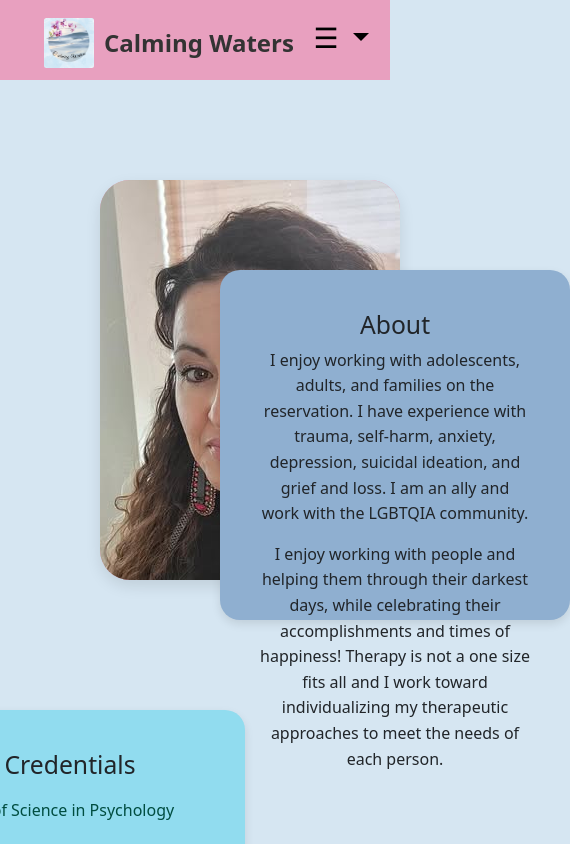
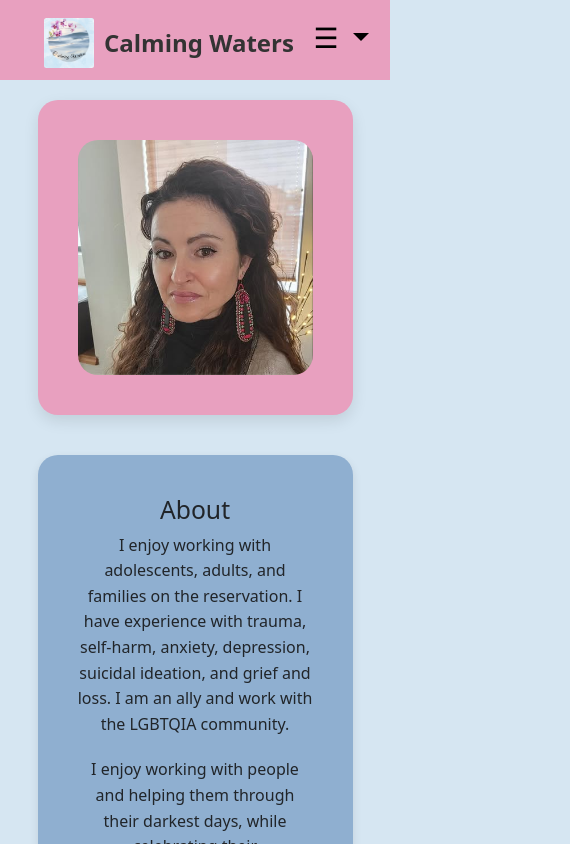
Before and after one commit to KawikaI/calming-waters, a React (Create React App) app in the folder calming-waters-react/: page /about in a window 390 px wide. Shown: the top 844 px of the page, 570 px wide, since content can reach past the window. Built offline with nearby package versions, Linux system fonts and the light colour scheme; a web font is replaced by a local one.

Commit message:
fixed mobile about page

```diff
--- a/calming-waters-react/src/pages/About.css
+++ b/calming-waters-react/src/pages/About.css
@@ -11,15 +11,15 @@ html, body {
   justify-content: center; /* Ensures proper spacing */
   align-items: flex-start; /* Align to top */
   gap: 40px; /* Space between boxes */
-  min-height: 120vh; /* ⬅️ Increased height for more space */
-  padding-bottom: 300px; /* ⬅️ Push footer further down */
+  min-height: 120vh; /* Increased height for more space */
+  padding-bottom: 300px; /* Push footer further down */
 }
 
 /* First Box - Profile Image */
 .about-box {
   background: #e8a0bf; /* Soft Orchid Pink */
   padding: 40px;
-  border-radius: 30px; /* ⬅️ Increased for smoother corners */
+  border-radius: 30px;
   width: 300px;
   height: 400px;
   text-align: center;
@@ -27,11 +27,11 @@ html, body {
   flex-direction: column;
   justify-content: center;
   align-items: center;
-  box-shadow: 0px 6px 15px rgba(0, 0, 0, 0.1); /* ⬅️ Slightly stronger shadow */
+  box-shadow: 0px 6px 15px rgba(0, 0, 0, 0.1);
   position: absolute;
   top: 180px;
   left: 100px;
-  overflow: hidden; /* ⬅️ Ensures no image overflow */
+  overflow: hidden;
 }
 
 /* Second Box */
@@ -43,14 +43,14 @@ html, body {
   height: 350px;
   text-align: center;
   box-shadow: 0px 4px 10px rgba(0, 0, 0, 0.1);
-  position: relative; /* Allows independent positioning */
-  top: 150px; /* Move down */
-  left: 200px; /* Move right */
+  position: relative;
+  top: 150px;
+  left: 200px;
 }
 
 .second-box p {
-  margin-bottom: 15px; /* Adds space between paragraphs */
-  line-height: 1.6; /* Improves readability */
+  margin-bottom: 15px;
+  line-height: 1.6;
 }
 
 /* Third Box - Therapeutic Approaches */
@@ -58,9 +58,9 @@ html, body {
   background: #e4beff;
   padding: 40px;
   border-radius: 20px;
-  width: 750px; /* Slightly increased width */
-  height: auto; /* Auto height based on content */
-  min-height: 600px; /* Ensures enough space */
+  width: 750px;
+  height: auto;
+  min-height: 600px;
   text-align: center;
   box-shadow: 0px 4px 10px rgba(0, 0, 0, 0.1);
   position: relative;
@@ -72,7 +72,7 @@ html, body {
   justify-content: flex-start;
 }
 
-/* Third Box */
+/* Fourth Box */
 .fourth-box {
   background: #91dcef;
   padding: 40px;
@@ -81,9 +81,9 @@ html, body {
   height: 350px;
   text-align: center;
   box-shadow: 0px 4px 10px rgba(0, 0, 0, 0.1);
-  position: relative; /* Allows independent positioning */
-  top: 200px; /* Move down */
-  left: -125px; /* Move right */
+  position: relative;
+  top: 200px;
+  left: -125px;
 }
 
 /* Therapeutic Approaches Section */
@@ -92,7 +92,7 @@ html, body {
   flex-direction: column;
   align-items: center;
   gap: 10px;
-  width: 90%; /* Ensures buttons stay inside the box */
+  width: 90%;
 }
 
 /* Therapy Buttons */
@@ -100,13 +100,13 @@ html, body {
   background: white;
   color: black;
   font-weight: bold;
-  padding: 10px 18px; /* Slightly reduced padding */
+  padding: 10px 18px;
   border-radius: 8px;
   border: 2px solid #ccc;
   cursor: pointer;
   transition: 0.3s;
-  width: 85%; /* Ensures buttons fit inside */
-  max-width: 500px; /* Prevents excessive width */
+  width: 85%;
+  max-width: 500px;
   text-align: center;
 }
 
@@ -122,23 +122,14 @@ html, body {
   padding-bottom: 350px;
 }
 
-/* Info Pop-up Box */
-.info-popup {
-  background: white;
-  color: black;
-  padding: 20px;
-  border-radius: 12px;
-  border: 3px solid #8a2be2; /* Purple border */
-  box-shadow: 0px 4px 15px rgba(0, 0, 0, 0.2); /* Adds depth */
-  position: absolute;
-  top: 50%;
-  left: 50%;
-  transform: translate(-50%, -50%);
-  z-index: 1000;
-  max-width: 400px;
-  text-align: center;
+
+
+/* Ensures popup stays within the .third-box on desktop */
+.third-box {
+  position: relative;
 }
 
+/* Close Button */
 .close-btn {
   margin-top: 10px;
   padding: 5px 10px;
@@ -148,7 +139,7 @@ html, body {
   cursor: pointer;
 }
 
-
+/* Credential List */
 .credential-list {
   list-style: none;
   padding: 0;
@@ -176,3 +167,88 @@ html, body {
 .credential-icon {
   font-size: 18px;
 }
+
+
+/* Default positioning for popup */
+.info-popup {
+  background: white;
+  color: black;
+  padding: 20px;
+  border-radius: 12px;
+  border: 3px solid #8a2be2;
+  box-shadow: 0px 4px 15px rgba(0, 0, 0, 0.2);
+  position: absolute;
+  z-index: 1000;
+  max-width: 300px;
+  text-align: center;
+  transition: opacity 0.3s ease-in-out;
+}
+
+/* Desktop Popup Adjustment */
+@media (min-width: 769px) {
+  .info-popup {
+    left: auto !important; /* Override previous left settings */
+    right: -70px; /* Move slightly to the left */
+    transform: translateX(-100%); /* Keep it aligned with button */
+  }
+}
+
+
+
+/* Mobile Styling */
+@media (max-width: 768px) {
+  .about-container {
+    display: flex;
+    flex-direction: column;
+    align-items: center;
+    padding: 20px;
+    gap: 20px;
+  }
+
+  .about-box,
+  .second-box,
+  .third-box,
+  .fourth-box {
+    width: 90%;
+    max-width: 500px;
+    position: static;
+    height: auto;
+    min-height: unset;
+    margin-bottom: 20px;
+  }
+
+  .about-box {
+    display: flex;
+    align-items: center;
+    justify-content: center;
+    width: 90%;
+    max-width: 500px;
+    height: auto;
+    aspect-ratio: 1 / 1;
+    border-radius: 20px;
+    overflow: hidden;
+  }
+
+  .about-box img {
+    width: 100%;
+    height: 100%;
+    object-fit: cover;
+    border-radius: 20px;
+  }
+
+  .second-box p {
+    margin-bottom: 20px;
+  }
+
+  .therapy-list {
+    width: 100%;
+  }
+
+  .info-popup {
+    position: absolute;
+    left: 50%;
+    transform: translateX(-50%);
+    width: 90%;
+    max-width: 300px;
+  }
+}
--- a/calming-waters-react/src/pages/About.js
+++ b/calming-waters-react/src/pages/About.js
@@ -22,12 +22,25 @@ const credentials = [
   "National Certified Counselor certification (NCC)",
   "Certified Forensic Mental Health Evaluator (CFMHE)",
   "Licensed by State of Montana / BBH-LCPC-LIC-48659",
-
-
 ];
 
 const About = () => {
   const [selectedApproach, setSelectedApproach] = useState(null);
+  const [popupPosition, setPopupPosition] = useState({ top: 0, left: "50%" });
+
+  // Function to handle button click and set popup position
+  const handleClick = (event, approach) => {
+    const rect = event.target.getBoundingClientRect(); // Get button position
+    const isMobile = window.innerWidth <= 768; // Detect mobile
+
+    setPopupPosition({
+      top: isMobile ? rect.bottom + window.scrollY + 10 : rect.top - 10, // Mobile: below button | Desktop: slight nudge up
+      left: isMobile ? "50%" : rect.left + rect.width / 2, // Mobile: center | Desktop: aligns with button
+      transform: isMobile ? "translateX(-50%)" : "translate(-50%, 10px)", // Adjust alignment
+    });
+
+    setSelectedApproach(approach);
+  };
 
   return (
     <>
@@ -43,18 +56,16 @@ const About = () => {
         <div className="second-box">
           <h2>About</h2>
           <p>
-            I enjoy working with adolescents, adults, and families on the reservation. I have experience with trauma, self-harm, anxiety, depression, suicidal ideation, and grief and loss. I am an ally and work with the LGBTQIA community.</p>
-            <p>
-
+            I enjoy working with adolescents, adults, and families on the reservation. I have experience with trauma, self-harm, anxiety, depression, suicidal ideation, and grief and loss. I am an ally and work with the LGBTQIA community.
+          </p>
+          <p>
             I enjoy working with people and helping them through their darkest days, while celebrating their accomplishments and times of happiness! Therapy is not a one size fits all and I work toward individualizing my therapeutic approaches to meet the needs of each person.
-            </p>
-
+          </p>
         </div>
 
         {/* Credentials Box */}
         <div className="fourth-box">
           <h2>Credentials</h2>
-
           <ul className="credential-list">
             {credentials.map((credential, index) => (
               <li key={index}>{credential}</li>
@@ -71,7 +82,7 @@ const About = () => {
               <button
                 key={index}
                 className="therapy-item"
-                onClick={() => setSelectedApproach(approach)}
+                onClick={(event) => handleClick(event, approach)}
               >
                 {approach.name}
               </button>
@@ -80,7 +91,7 @@ const About = () => {
 
           {/* Pop-up Info Bubble */}
           {selectedApproach && (
-            <div className="info-popup">
+            <div className="info-popup" style={{ top: `${popupPosition.top}px`, left: popupPosition.left }}>
               <p>{selectedApproach.info}</p>
               <button className="close-btn" onClick={() => setSelectedApproach(null)}>Close</button>
             </div>
```
